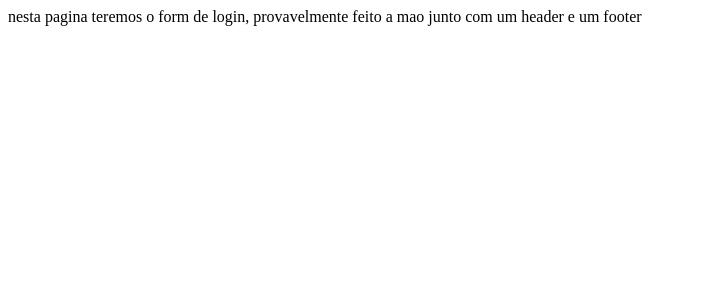
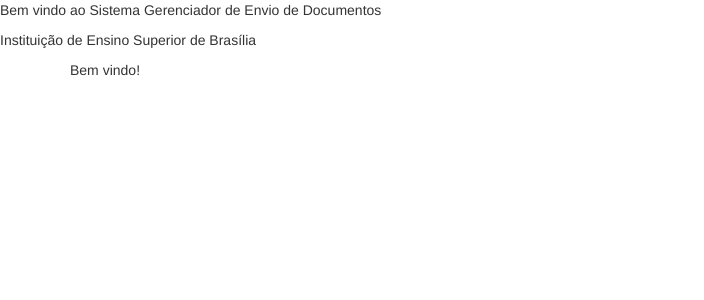
Before and after one commit to g-adler/SEGD, a Django app: page / in a window 1280 px wide. Shown: the top 300 px of the page, without its empty margins (0-704 px from the left). Run offline with Django 3.2, Linux system fonts and the light colour scheme; some libraries are stand-ins or nearby versions.

Commit message:
alteracoes frontend

```diff
--- a/coordenacao/templates/coordenacao/index.html
+++ b/coordenacao/templates/coordenacao/index.html
@@ -1,5 +1,25 @@
+{% load staticfiles  %}
 <html>
+    <head>
+      <link rel="stylesheet" href="//maxcdn.bootstrapcdn.com/bootstrap/3.2.0/css/bootstrap.min.css">
+      <link rel="stylesheet" href="//maxcdn.bootstrapcdn.com/bootstrap/3.2.0/css/bootstrap-theme.min.css">
+      <title>SGED</title>
+	<link rel="stylesheet" href="{% static 'css/coordenacao.css' %}">
+    </head>
+
     <body>
-    <p> nesta pagina teremos o form de login, provavelmente feito a mao junto com um header e um footer</p>
+      <div id='cabecalho'>
+        <!-- adicionar imagem , jogar pra esquerda-->
+        <p id='rotulo'>Bem vindo ao Sistema Gerenciador de Envio de Documentos</p>
+        <p id='subtitulo'>Instituição de Ensino Superior de Brasília</p>
+      </div>
+
+      <div id='login_table'>
+          <div class="container">
+            <p>Bem vindo!</p>
+          </div>
+      </div>
+
+    <!-- <p> nesta pagina teremos o form de login, provavelmente feito a mao junto com um header e um footer</p> -->
     </body>
 </html>
--- a/coordenacao/views.py
+++ b/coordenacao/views.py
@@ -3,6 +3,9 @@ from __future__ import unicode_literals
 
 from django.shortcuts import render
 
+from .models import Coordenador
+
 # Create your views here.
 def index (request):
+        coords = Coordenador.objects.all()
         return render(request, 'coordenacao/index.html', {})
--- a/sged/settings.py
+++ b/sged/settings.py
@@ -25,7 +25,9 @@ SECRET_KEY = '4q(@(t+y9x85e+gdzhen$be6y-jfwq^bpd**zinu8isy7mqt@f'
 # SECURITY WARNING: don't run with debug turned on in production!
 DEBUG = True
 
-ALLOWED_HOSTS = ['gadlerhron.pythonanywhere.com',]
+ALLOWED_HOSTS = ['gadlerhron.pythonanywhere.com',
+		'localhost',
+]
 
 
 # Application definition
@@ -102,4 +104,4 @@ USE_TZ = True
 # https://docs.djangoproject.com/en/1.8/howto/static-files/
 
 STATIC_ROOT = '/home/gadlerhron/SGED/static/'
-STATIC_URL = '/home/gadlerhron/SGED/static/'
+STATIC_URL = '/static/'
```
